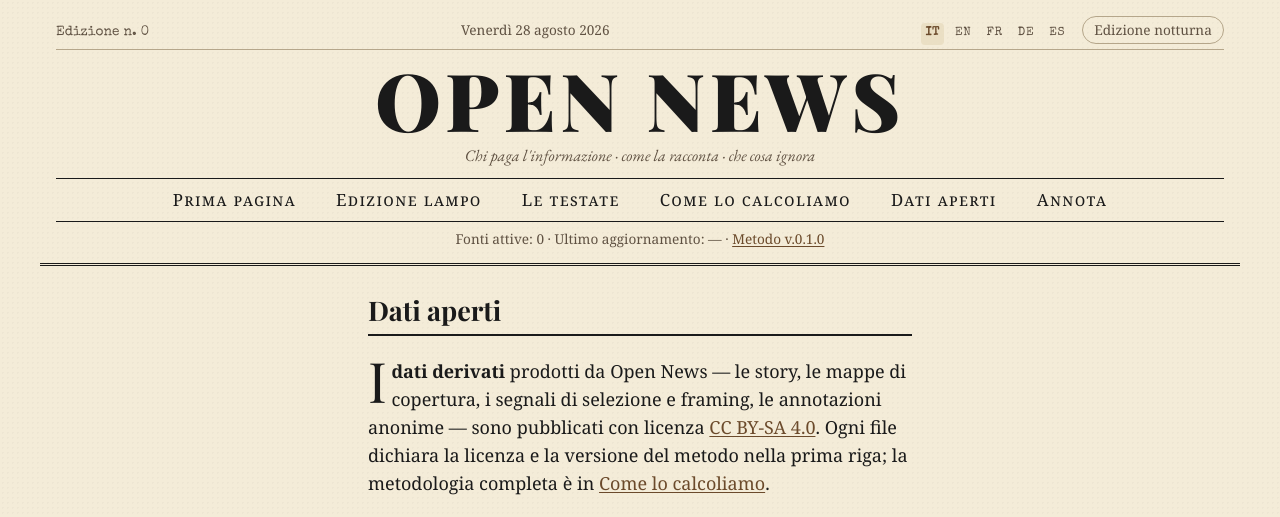
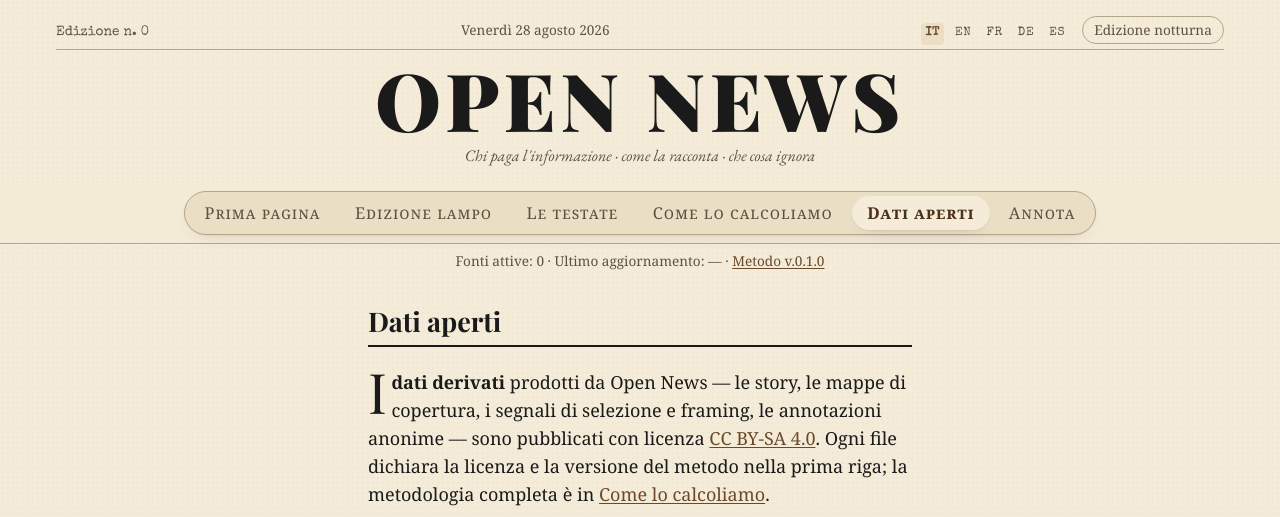
Before and after one commit to zano97/open_news, a FastAPI app: page /dati in a window 1280 px wide. Shown: the top 517 px of the page. Run offline with FastAPI, Linux system fonts and the light colour scheme; data that the repository does not hold is empty; some web fonts are replaced.

Commit message:
Tab di sezione a segmented control e filtro paesi con bandiere
Barra delle sezioni:
- via la riga rigida tra due filetti: le sezioni vivono in un segmented
  control a pillola (fondo carta-scura, tab arrotondate) che finalmente
  INDICA DOVE SEI (tab attiva piena, aria-current); resta appiccicoso in
  cima allo scorrimento con effetto carta smerigliata (backdrop blur);
  su schermi stretti scorre in orizzontale senza andare a capo.

Filtro dei paesi:
- chip con BANDIERA emoji (filtro Jinja da codice ISO, nessun asset),
  sigla e conteggio a pallino; ordinati per copertura (non piu
  alfabetici): i paesi che contano si vedono subito;
- i primi 9 in vista, il resto raccolto in una tendina discreta
  ('Altri N paesi') che si apre in un pannello morbido; il paese
  filtrato resta sempre in vista anche se non e tra i primi;
- stato attivo pieno d'accento, senza JavaScript (details/summary).

Verificato con screenshot: tab attiva, tendina, sticky durante lo
scorrimento, edizione notturna. 211 test + 7 e2e verdi.

```diff
--- a/apps/api/routers/pages.py
+++ b/apps/api/routers/pages.py
@@ -355,7 +355,10 @@ async def index(
             .order_by(Source.country)
         )
     ).all()
-    countries = [(c, int(n)) for c, n in country_rows if n]
+    countries = sorted(
+        ((c, int(n)) for c, n in country_rows if n),
+        key=lambda cn: (-cn[1], cn[0]),
+    )
     valid = {c for c, _ in countries}
     paese = paese.lower() if paese and paese.lower() in valid else None
 
--- a/apps/api/templating.py
+++ b/apps/api/templating.py
@@ -100,6 +100,11 @@ def build_templates() -> Jinja2Templates:
     templates.env.globals["app_name"] = get_settings().app_name
     templates.env.globals["method_version"] = METHOD_VERSION
     templates.env.globals["asset_v"] = ASSET_VERSION
+    # Codice paese ISO -> bandiera emoji (nessun asset, funziona ovunque).
+    templates.env.filters["bandiera"] = lambda codice: (
+        "".join(chr(0x1F1E6 + ord(c) - ord("a")) for c in str(codice).lower())
+        if len(str(codice)) == 2 and str(codice).isalpha() else ""
+    )
     templates.env.globals["now"] = lambda: datetime.now(UTC)
 
     # Titolo della story nella lingua dell'interfaccia (traduzione marcata).
--- a/apps/web/static/css/main.css
+++ b/apps/web/static/css/main.css
@@ -1041,3 +1081,58 @@ input:focus-visible, select:focus-visible, textarea:focus-visible {
   border: 3px solid var(--carta);
 }
 *::-webkit-scrollbar-track { background: transparent; }
+
+
+/* Tab di sezione: un segmented control che sa dove sei, appiccicoso in
+   cima con effetto carta smerigliata. La vecchia riga tra due filetti
+   duri è sostituita. */
+.masthead { border-bottom: none; padding-bottom: 0.3rem; }
+.barra-tab {
+  position: sticky;
+  top: 0;
+  z-index: 40;
+  display: flex;
+  justify-content: center;
+  padding: 0.5rem 1rem;
+  background: color-mix(in srgb, var(--carta) 80%, transparent);
+  -webkit-backdrop-filter: blur(10px);
+  backdrop-filter: blur(10px);
+  border-bottom: 1px solid var(--filetto);
+}
+.barra-tab-interna {
+  display: inline-flex;
+  gap: 0.25rem;
+  flex-wrap: wrap;
+  justify-content: center;
+  background: var(--carta-scura);
+  border: 1px solid var(--filetto);
+  border-radius: 999px;
+  padding: 0.25rem;
+  box-shadow: var(--ombra);
+}
+.barra-tab-interna a {
+  color: var(--seppia);
+  text-decoration: none;
+  font-variant: small-caps;
+  letter-spacing: 0.06em;
+  font-size: 1.02rem;
+  padding: 0.28rem 0.95rem;
+  border-radius: 999px;
+  white-space: nowrap;
+}
+.barra-tab-interna a:hover {
+  color: var(--accento);
+  background: color-mix(in srgb, var(--carta) 65%, transparent);
+}
+.barra-tab-interna a.tab-attiva {
+  background: var(--carta);
+  color: var(--accento-vivo);
+  font-weight: 700;
+  box-shadow: var(--ombra);
+}
+@media (max-width: 44rem) {
+  .barra-tab { justify-content: flex-start; overflow-x: auto; scrollbar-width: none; }
+  .barra-tab::-webkit-scrollbar { display: none; }
+  .barra-tab-interna { flex-wrap: nowrap; }
+}
+.sotto-testata { text-align: center; }
--- a/apps/web/templates/base.html
+++ b/apps/web/templates/base.html
@@ -47,14 +47,19 @@
   </div>
   <h1 class="masthead-titolo"><a href="/">{{ app_name | upper }}</a></h1>
   <p class="masthead-motto">{{ t('masthead.motto') }}</p>
-  <nav class="masthead-nav" aria-label="Sezioni">
-    <a href="/">{{ t('nav.prima_pagina') }}</a>
-    <a href="/lampo">{{ t('nav.lampo') }}</a>
-    <a href="/fonti">{{ t('nav.testate') }}</a>
-    <a href="/metodo">{{ t('nav.metodo') }}</a>
-    <a href="/dati">{{ t('nav.dati') }}</a>
-    {% if not personal_mode %}<a href="/annota">{{ t('nav.annota') }}</a>{% endif %}
-  </nav>
+</header>
+{% set percorso = current_path | default('/') %}
+<nav class="barra-tab" aria-label="Sezioni">
+  <div class="barra-tab-interna">
+    <a href="/" {% if percorso == '/' or percorso.startswith('/storia') %}class="tab-attiva" aria-current="page"{% endif %}>{{ t('nav.prima_pagina') }}</a>
+    <a href="/lampo" {% if percorso.startswith('/lampo') %}class="tab-attiva" aria-current="page"{% endif %}>{{ t('nav.lampo') }}</a>
+    <a href="/fonti" {% if percorso.startswith('/font') %}class="tab-attiva" aria-current="page"{% endif %}>{{ t('nav.testate') }}</a>
+    <a href="/metodo" {% if percorso.startswith('/metodo') %}class="tab-attiva" aria-current="page"{% endif %}>{{ t('nav.metodo') }}</a>
+    <a href="/dati" {% if percorso.startswith('/dati') %}class="tab-attiva" aria-current="page"{% endif %}>{{ t('nav.dati') }}</a>
+    {% if not personal_mode %}<a href="/annota" {% if percorso.startswith('/annota') %}class="tab-attiva" aria-current="page"{% endif %}>{{ t('nav.annota') }}</a>{% endif %}
+  </div>
+</nav>
+<div class="sotto-testata">
   <div class="masthead-stato">
     {{ t('masthead.fonti_attive') }}: {{ source_count | default("—") }}
     · {{ t('masthead.ultimo_aggiornamento') }}: {{ last_update | ora_breve if last_update is defined else "—" }}
@@ -69,7 +74,7 @@
       </form>
     {% endif %}
   </div>
-</header>
+</div>
 
 {% if demo_mode %}
 <p class="banner-demo" role="status">{{ t('demo.banner') | safe }}</p>
--- a/apps/web/translations/de.yaml
+++ b/apps/web/translations/de.yaml
@@ -217,6 +217,7 @@ demo.banner: "Diese Instanz zeigt <strong>erfundene Demo-Nachrichten</strong>, d
 
 # Filtro per paese
 filtro.tutto_mondo: "Ganze Welt"
+filtro.altri: "{n} weitere Länder ▾"
 filtro.aria: "Titelseite nach Land der Zeitungen filtern"
 filtro.nota: "Sie sehen Storys, die von mindestens einer Zeitung aus {paese} abgedeckt wurden. Die ungefilterte Titelseite bleibt weltweit."
 
--- a/apps/web/translations/en.yaml
+++ b/apps/web/translations/en.yaml
@@ -203,6 +203,7 @@ demo.banner: "This instance shows <strong>invented demo news</strong>, attribute
 
 # Filtro per paese
 filtro.tutto_mondo: "Whole world"
+filtro.altri: "{n} more countries ▾"
 filtro.aria: "Filter the front page by outlet country"
 filtro.nota: "You are seeing stories covered by at least one outlet from: {paese}. The unfiltered front page stays worldwide."
 
--- a/apps/web/translations/es.yaml
+++ b/apps/web/translations/es.yaml
@@ -217,6 +217,7 @@ demo.banner: "Esta instancia muestra <strong>noticias de demostración, inventad
 
 # Filtro per paese
 filtro.tutto_mondo: "Todo el mundo"
+filtro.altri: "{n} países más ▾"
 filtro.aria: "Filtrar la portada por país de los periódicos"
 filtro.nota: "Estás viendo las historias cubiertas por al menos un periódico de: {paese}. La portada sin filtro sigue siendo mundial."
 
--- a/apps/web/translations/fr.yaml
+++ b/apps/web/translations/fr.yaml
@@ -217,6 +217,7 @@ demo.banner: "Cette instance affiche des <strong>actualités de démonstration,
 
 # Filtro per paese
 filtro.tutto_mondo: "Monde entier"
+filtro.altri: "{n} autres pays ▾"
 filtro.aria: "Filtrer la une par pays des journaux"
 filtro.nota: "Vous voyez les stories couvertes par au moins un journal de : {paese}. La une sans filtre reste mondiale."
 
--- a/apps/web/translations/it.yaml
+++ b/apps/web/translations/it.yaml
@@ -218,6 +218,7 @@ demo.banner: "Questa istanza mostra <strong>notizie dimostrative, inventate</str
 
 # Filtro per paese
 filtro.tutto_mondo: "Tutto il mondo"
+filtro.altri: "Altri {n} paesi ▾"
 filtro.aria: "Filtra la prima pagina per paese delle testate"
 filtro.nota: "Stai vedendo le story coperte da almeno una testata di: {paese}. La prima pagina senza filtro resta mondiale."
 
```
Also changed, not shown: other parts of apps/web/static/css/main.css (+45 -5 lines), apps/web/templates/index.html (+22 -4 lines), tests/e2e/test_ui.py (+1 -1 lines).
